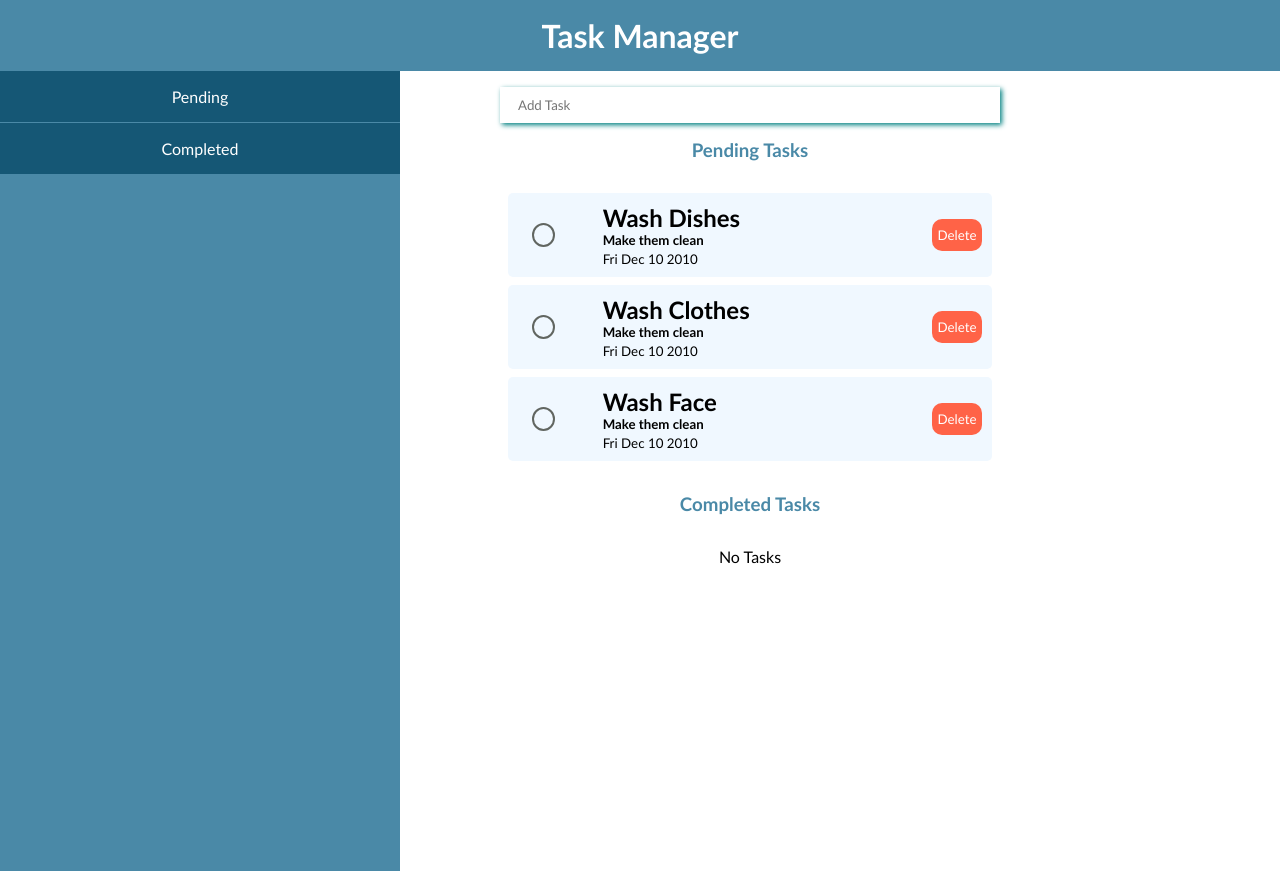
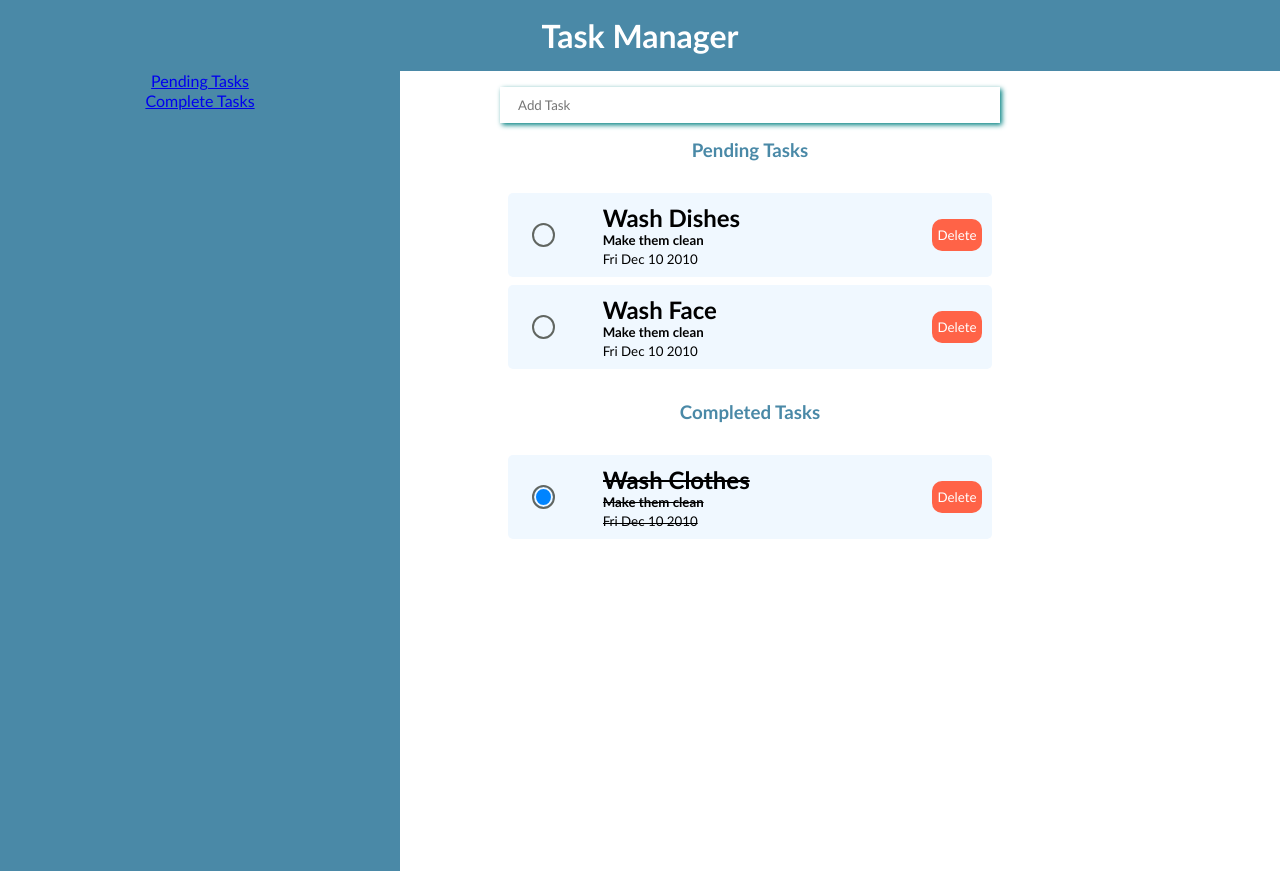
Before and after one commit to arjunlubana/react-task-manager, a React (Create React App) app: page / in a window 1280 px wide. Built offline with nearby package versions, Linux system fonts and the light colour scheme.

Commit message:
Separated the TaskManager's logic from the Presentation

```diff
--- a/package.json
+++ b/package.json
@@ -8,6 +8,7 @@
     "@testing-library/user-event": "^12.1.10",
     "react": "^17.0.2",
     "react-dom": "^17.0.2",
+    "react-router-dom": "^6.0.2",
     "react-scripts": "4.0.3",
     "web-vitals": "^1.0.1"
   },
--- a/src/App.js
+++ b/src/App.js
@@ -1,14 +1,14 @@
-import TasksManager from './components/TasksManager'
-import Layout from './components/Layout'
-import './App.css'
+import Layout from "./components/Layout";
+import { BrowserRouter } from "react-router-dom";
+import "./App.css";
 
 export default function App() {
   return (
-    <div>
-      <Layout>
-        <TasksManager />
-      </Layout>
-
-    </div>
+    <BrowserRouter>
+      <div>
+        <Layout>
+        </Layout>
+      </div>
+    </BrowserRouter>
   );
 }
--- a/src/components/AddTask.js
+++ b/src/components/AddTask.js
@@ -22,10 +22,10 @@ export default function AddTask({ onSubmit }) {
 
     const handleSubmit = (event) => {
         event.preventDefault()
-        onSubmit(task)
         setTask(
             { ...task, title: "", description: "" }
         )
+        onSubmit(task)
     }
     return (
         <form className="task-form">
--- a/src/components/completedTasks.js
+++ b/src/components/CompleteTasks.js
@@ -1,7 +1,7 @@
 import TasksList from "./TasksList"
 import NoTasks from "./NoTasks"
 
-export default function CompletedTasks({ tasks, onDelete, onComplete }){
+export default function CompleteTasks({ tasks, onDelete, onComplete }){
     return (
         <div>
             <h3 className="subtitle">Completed Tasks</h3>
--- /dev/null
+++ b/src/components/Footer.js
@@ -0,0 +1,7 @@
+export default function Footer(){
+    return (
+        <footer>
+            Copyright @copy 2021
+        </footer>
+    )
+}
--- /dev/null
+++ b/src/components/Header.js
@@ -0,0 +1,19 @@
+import { Link } from "react-router-dom";
+
+export default function Header() {
+  return (
+    <header className="header">
+      <h1>Task Manager</h1>
+      <nav className="nav-container">
+        <ul className="nav-list">
+          <li className="nav-item">
+            <Link to="/pending">Pending Tasks</Link>
+          </li>
+          <li className="nav-item">
+            <Link to="/complete">Complete Tasks</Link>
+          </li>
+        </ul>
+      </nav>
+    </header>
+  );
+}
--- a/src/components/Layout.js
+++ b/src/components/Layout.js
@@ -1,18 +1,35 @@
-export default function Layout({ children }) {
-    return (
-        <div>
-            <header className="header">
-                <h1>Task Manager</h1>
-                <nav className="nav-container">
-                    <ul className="nav-list">
-                        <li className="nav-item"><button>Pending</button></li>
-                        <li className="nav-item"><button>Completed</button></li>
-                    </ul>
-                </nav>
-            </header>
-            <main className="main-container">
-                {children}
-            </main>
-        </div>
-    )
+import Header from "./Header";
+import Footer from "./Footer";
+import TasksManager from "./TasksManager";
+import AddTask from "./AddTask";
+import PendingTasks from "./PendingTasks";
+import CompleteTasks from "./CompleteTasks";
+
+export default function Layout() {
+  return (
+    <>
+      <Header />
+      <main className="main-container">
+
+        <TasksManager
+          render={(tasks, method) => (
+            <>
+              <AddTask onSubmit={method.addTask} />
+              <PendingTasks
+                tasks={tasks.filter((task) => task.completed === false)}
+                onDelete={method.deleteTask}
+                onComplete={method.completeTask}
+              />
+              <CompleteTasks
+                tasks={tasks.filter((task) => task.completed === true)}
+                onDelete={method.deleteTask}
+                onComplete={method.completeTask}
+              />
+            </>
+          )}
+        />
+      </main>
+      <Footer />
+    </>
+  );
 }
--- a/src/components/TasksManager.js
+++ b/src/components/TasksManager.js
@@ -1,9 +1,6 @@
-import AddTask from "./AddTask";
-import PendingTasks from "./pendingTasks";
-import CompletedTasks from "./completedTasks";
 import { useState } from "react";
 
-export default function TasksManager() {
+export default function TasksManager({ render }) {
   const [tasks, setTasks] = useState([
     {
       id: 1,
@@ -16,7 +13,7 @@ export default function TasksManager() {
       id: 2,
       title: "Wash Clothes",
       description: "Make them clean",
-      completed: false,
+      completed: true,
       date: new Date(2010, 11, 10).toDateString(),
     },
     {
@@ -28,14 +25,17 @@ export default function TasksManager() {
     },
   ]);
 
-  const [completedTasks, setCompletedTasks] = useState([]);
-
   const addTask = (task) => {
     setTasks([task, ...tasks]);
   };
 
   const deleteTask = (id) => {
-    setTasks(tasks.filter((task) => task.id !== id));
+    setTasks(
+      tasks.filter((task) => {
+        return task.id !== id;
+      })
+    );
+    console.log(`delete ${tasks.length}`);
   };
 
   const completeTask = (id) => {
@@ -44,21 +44,10 @@ export default function TasksManager() {
         task.id === id ? { ...task, completed: !task.completed } : task
       )
     );
+    console.log(`complete ${tasks}`);
   };
 
-  return (
-    <div>
-      <AddTask onSubmit={addTask} />
-      <PendingTasks
-        tasks={tasks.filter((task) => task.completed === false)}
-        onDelete={deleteTask}
-        onComplete={completeTask}
-      />
-      <CompletedTasks
-        tasks={tasks.filter((task) => task.completed === true)}
-        onDelete={deleteTask}
-        onComplete={completeTask}
-      />
-    </div>
-  );
+  const method = { addTask, deleteTask, completeTask };
+
+  return render(tasks, method);
 }
```
Also changed, not shown: 1 other file (tests, documents, lock files or other folders).
